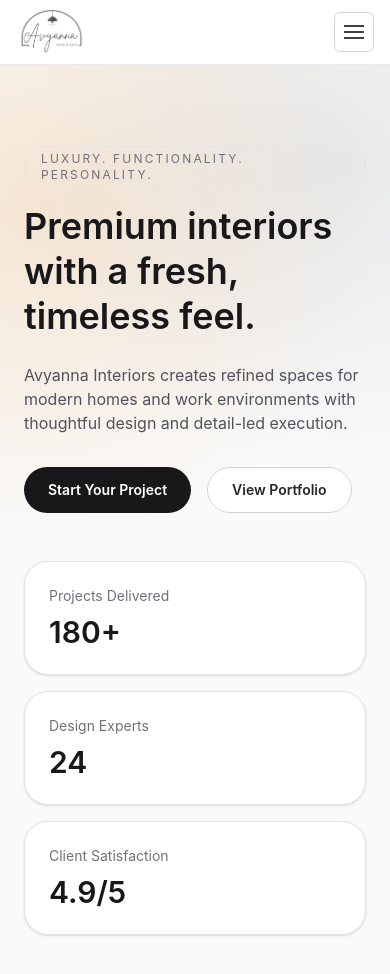
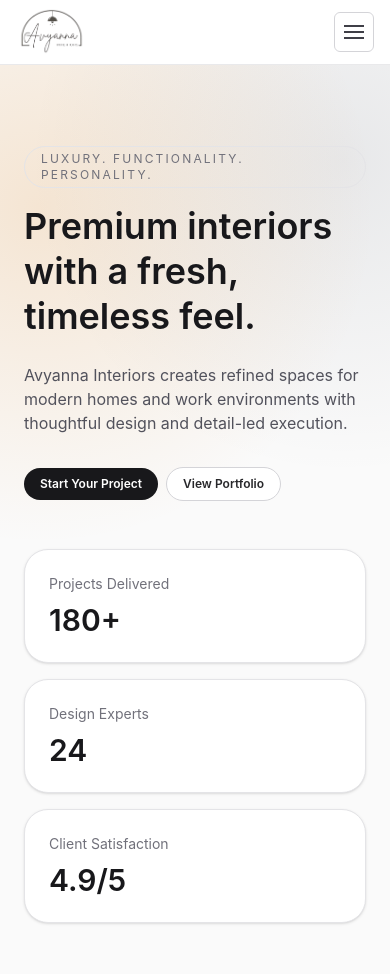
Before and after one commit to Vishal-16072000/Avyanna-Interiors, a React (Vite) app: page / in a window 390 px wide. Shown: the top 974 px of the page. Built offline with nearby package versions, Linux system fonts and the light colour scheme.

Commit message:
fixed position of View Portfoloio button

```diff
--- a/src/components/Hero.jsx
+++ b/src/components/Hero.jsx
@@ -72,11 +72,11 @@ function Hero({ stats, startAnimation }) {
             Avyanna Interiors creates refined spaces for modern homes and work environments with
             thoughtful design and detail-led execution.
           </p>
-          <div className="mt-8 flex flex-wrap gap-4">
-            <button className="rounded-full bg-zinc-900 px-6 py-3 text-sm font-semibold text-white transition hover:bg-zinc-700">
+          <div className="mt-8 flex items-center gap-2 sm:gap-4">
+            <button className="rounded-full bg-zinc-900 px-4 py-2 text-xs font-semibold text-white transition hover:bg-zinc-700 sm:px-6 sm:py-3 sm:text-sm">
               Start Your Project
             </button>
-            <button className="rounded-full border border-zinc-300 bg-white px-6 py-3 text-sm font-semibold text-zinc-800 transition hover:border-zinc-500">
+            <button className="rounded-full border border-zinc-300 bg-white px-4 py-2 text-xs font-semibold text-zinc-800 transition hover:border-zinc-500 sm:px-6 sm:py-3 sm:text-sm">
               View Portfolio
             </button>
           </div>
```
